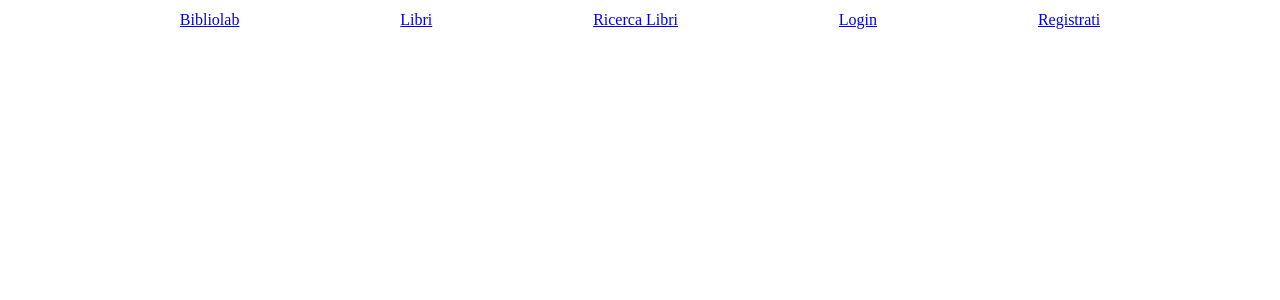
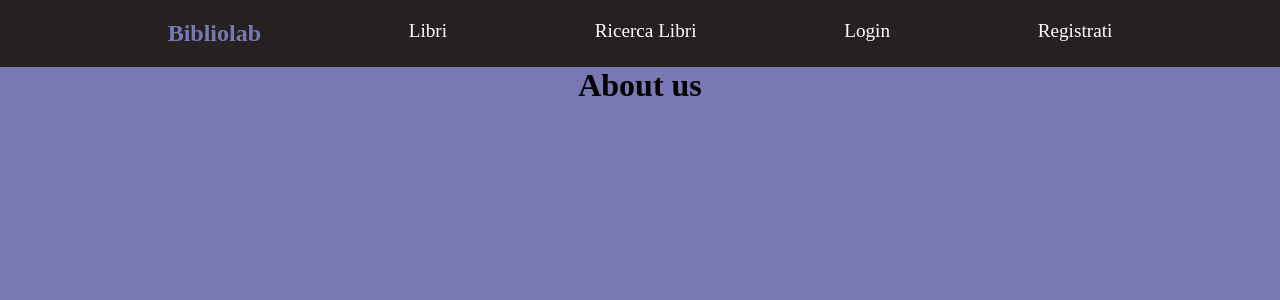
Before and after one commit to arces2026/Bibliolab-vue-frontend, a Vue app in the folder biblioblab-vue-frontend/: page /about in a window 1280 px wide. Shown: the top 300 px of the page. Built offline with nearby package versions, Linux system fonts and the light colour scheme; no server answers.

Commit message:
Style and add AboutView page

```diff
--- a/biblioblab-vue-frontend/src/App.vue
+++ b/biblioblab-vue-frontend/src/App.vue
@@ -27,5 +27,7 @@ onMounted(async() => {
 </template>
 
 <style scoped>
-
+#div {
+  background-color: brown;
+}
 </style>
--- a/biblioblab-vue-frontend/src/components/LibroCard.vue
+++ b/biblioblab-vue-frontend/src/components/LibroCard.vue
@@ -39,16 +39,6 @@ const props = defineProps({
   },
 })
 
-// const onDelete = async () => {
-//   try {
-//     const result = await compoLibro.eliminaLibro(`/api/v1/libri/${props.id}/`)
-//     emit('delete', props.id)
-//     console.log('Libro eliminato con successo', result)
-//   } catch (err) {
-//     console.error("Errore durante l'eliminazione", err.message)
-//     alert("Errore durante l'eliminazione:" + err.message)
-//   }
-// }
 
 // Create a computed property for the cover URL
 const coverUrl = computed(() => {
@@ -142,11 +132,11 @@ hr {
   grid-template-columns: 120px minmax(120px, 1fr); /* Fixed width for cover, fluid for content */
   /* grid-template-columns: 120px 1fr; Fixed width for cover, fluid for content */
   grid-template-rows: auto auto auto auto; /* Let rows adjust based on content size */
-  gap: 8px;
+  gap: 16px;
   padding: 12px;
   border-radius: 10px;
   box-shadow: 1px 1px 12px;
-  background-color: #ffffff;
+  background-color: rgb(225, 225, 236);
   transition: all 0.2s ease;
 }
 
@@ -180,6 +170,7 @@ hr {
 .image:hover {
   scale: 1.05;
   border: 1px solid blue;
+  box-shadow: 3px 3px 6px black;
 }
 
 h3 {
@@ -229,14 +220,20 @@ h3 {
   width: 80%;
   margin: auto;
   border-radius: 5px;
+  background-color: rgb(120, 120, 180);
   transition: background-color 0.2s ease-in-out;
   cursor: pointer;
   transition: all 0.2s ease;
 }
 
-.evidenzia:hover {
-  background-color: rgb(115, 138, 189);
+.add-preferiti:hover {
+  background-color: rgb(143, 143, 173);
   scale: 1.05;
   border: 1px solid blue;
+  box-shadow: 3px 3px 6px black;
+}
+
+.add-preferiti:active {
+  scale: 0.9;
 }
 </style>
--- a/biblioblab-vue-frontend/src/components/NavbarVue.vue
+++ b/biblioblab-vue-frontend/src/components/NavbarVue.vue
@@ -7,13 +7,13 @@ const authStore = useAuthStore()
 
 <template>
   <nav class="navbar">
-      <RouterLink to="/" class="logo" >Bibliolab</RouterLink>
-      <RouterLink :to="{name: 'catalogo'}">Libri</RouterLink>
-      <RouterLink v-if="authStore.utente && authStore.isStaff" :to="{name: 'inserisci-libro'}">Inserisci libro</RouterLink>
-      <RouterLink :to="{name: 'ricerca'}">Ricerca Libri</RouterLink>
-      <RouterLink :to="{name: 'login'}" v-if="!authStore.isLogged">Login</RouterLink>
-      <RouterLink :to="{name: 'register'}" v-if="!authStore.isLogged">Registrati</RouterLink>
-      <RouterLink :to="{name: 'login'}" @click="authStore.logout" v-if="authStore.isLogged">Logout</RouterLink>
+      <RouterLink to="/about" class="logo" >Bibliolab</RouterLink>
+      <RouterLink :to="{name: 'catalogo'}" class="navbar-link">Libri</RouterLink>
+      <RouterLink v-if="authStore.utente && authStore.isStaff" :to="{name: 'inserisci-libro'}" class="navbar-link">Inserisci libro</RouterLink>
+      <RouterLink :to="{name: 'ricerca'}" class="navbar-link">Ricerca Libri</RouterLink>
+      <RouterLink :to="{name: 'login'}" v-if="!authStore.isLogged" class="navbar-link">Login</RouterLink>
+      <RouterLink :to="{name: 'register'}" v-if="!authStore.isLogged" class="navbar-link">Registrati</RouterLink>
+      <RouterLink :to="{name: 'login'}" @click="authStore.logout" v-if="authStore.isLogged" class="navbar-link">Logout</RouterLink>
       <!-- <RouterLink :to="{name: 'prestiti'}">Prestiti</RouterLink> -->
     </nav>
 </template>
@@ -22,7 +22,27 @@ const authStore = useAuthStore()
 .navbar {
   display: flex;
   justify-content: space-evenly;
-  padding: 1px;
-  margin: 10px;
+  padding: 20px;
+  background-color: rgb(37, 33, 33);
+  color: white;
+}
+
+.navbar-link {
+  color: white;
+  font-size: 1.2rem;
+  text-decoration: none;
+  transition: all 0.3s ease;
+}
+
+.navbar-link:hover {
+  scale: 1.1;
+  color: rgb(120, 120, 180);
+}
+
+.logo {
+  font-weight: bolder;
+  font-size: 1.5rem;
+  color: rgb(120, 120, 180);
+  text-decoration: none;
 }
 </style>
--- a/biblioblab-vue-frontend/src/main.js
+++ b/biblioblab-vue-frontend/src/main.js
@@ -3,6 +3,8 @@ import { createPinia } from 'pinia'
 
 import App from './App.vue'
 import router from './router'
+
+import './styles/global.css'
 
 const app = createApp(App)
 
--- a/biblioblab-vue-frontend/src/router/index.js
+++ b/biblioblab-vue-frontend/src/router/index.js
@@ -3,8 +3,10 @@ import { createRouter, createWebHistory } from 'vue-router'
 
 const routes = [
   {
-    path: '/',
-    redirect: '/libri',
+    path: '/about',
+    name: 'about',
+    component: () => import ('@/views/AboutView.vue'),
+    meta: { titoloPagina: 'About'}
   },
   {
     path: '/libri',
--- /dev/null
+++ b/biblioblab-vue-frontend/src/styles/global.css
@@ -0,0 +1,9 @@
+* {
+  box-sizing: border-box;
+  padding: 0;
+  margin: 0;
+}
+
+body {
+  background-color: rgb(120, 120, 180);
+}
--- /dev/null
+++ b/biblioblab-vue-frontend/src/views/AboutView.vue
@@ -0,0 +1,9 @@
+<template>
+  <h1>About us</h1>
+</template>
+
+<style scoped>
+h1 {
+  text-align: center;
+}
+</style>
--- a/biblioblab-vue-frontend/src/views/CatalogoView.vue
+++ b/biblioblab-vue-frontend/src/views/CatalogoView.vue
@@ -131,10 +131,12 @@ const isDeleting = (id) => deletingIds.value.has(id)
            - Each LibroCard is wrapped by TransitionGroup for animation
            - ':class' binding dynamically adds 'card-deleting' class when isDeleting() is true
            - The 'card-deleting' class triggers the CSS animation -->
-      <div class="parent">
+      <div class="parent"
+        v-for="libro in libri"
+          :key="libro.id"
+      >
         <LibroCard
-          v-for="libro in libri"
-          :key="libro.id"
+
           v-bind="libro"
           @addPreferiti="preferiti"
           @onDelete="removeConfirmation"
@@ -147,6 +149,11 @@ const isDeleting = (id) => deletingIds.value.has(id)
 </template>
 
 <style scoped>
+h2 {
+  text-align: center;
+  margin: 20px;
+}
+
 /* DELETION ANIMATION - STEP 9: Transition classes for Vue's TransitionGroup */
 .card-enter-active, /*Not used, it's for added cards */
 .card-leave-active {
@@ -202,7 +209,8 @@ const isDeleting = (id) => deletingIds.value.has(id)
 }
 
 .container {
-  background-color: #f5f5f4;
+  background-color: rgb(120, 120, 180);
+  padding: 20px;
 }
 
 h1 {
@@ -230,5 +238,6 @@ h1 {
      - Not directly related to deletion, but ensures consistent animations
      - Applies to any property changes on the card */
   transition: all 0.3s ease;
+  background-color: rgb(152, 152, 177);
 }
 </style>
```
Also changed, not shown: 1 other file (tests, documents, lock files or other folders).
